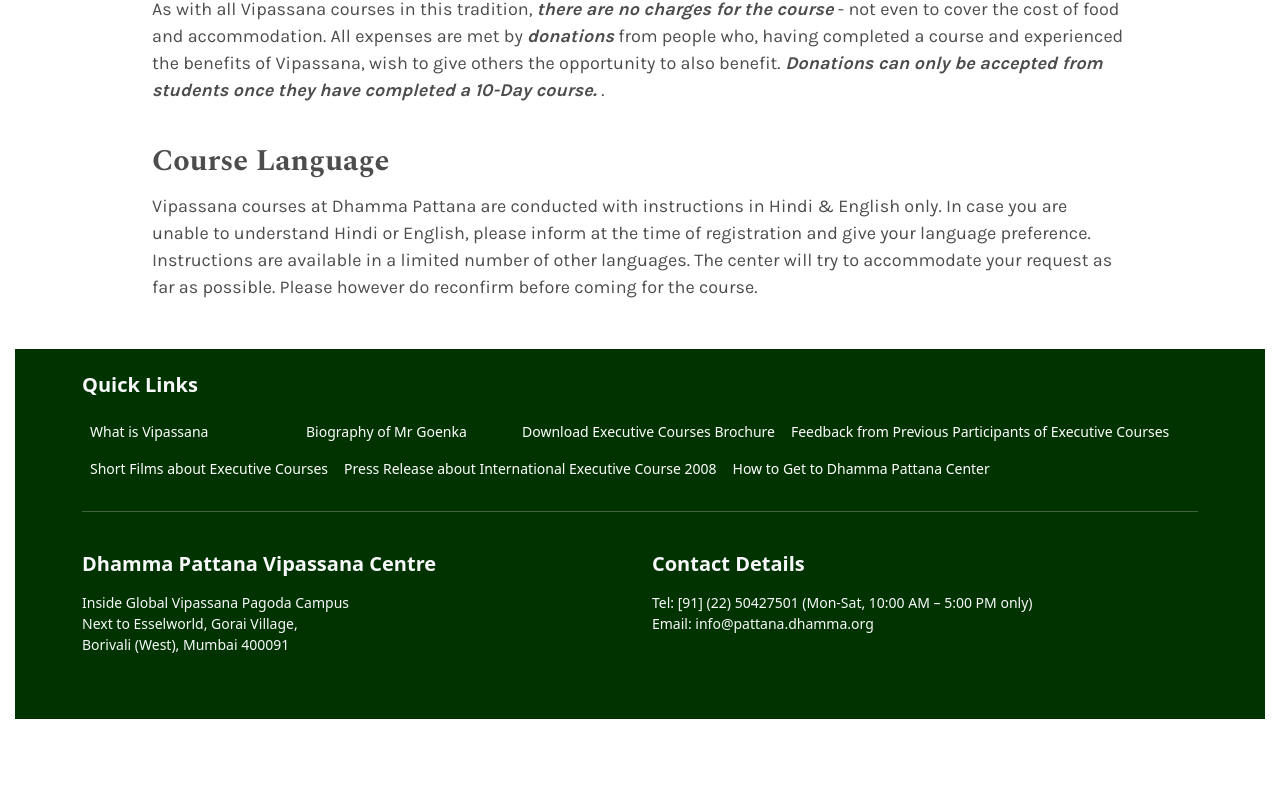
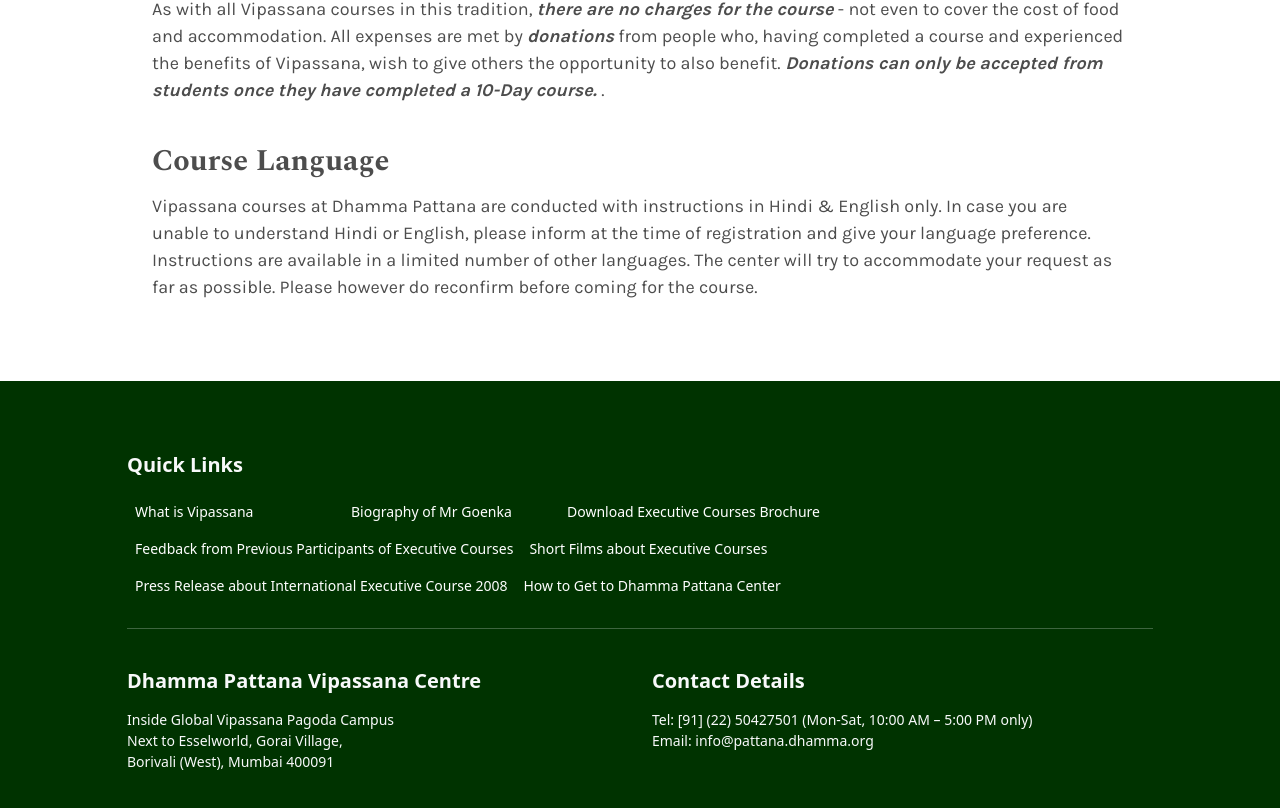
Before and after one commit to navgurukul/pattana-dhamma, a React (Create React App) app: page / in a window 1280 px wide. Shown: the part 2004-2812 px from the top of the page. Before the commit the page ends 2723 px from the top, so only its background shows below. Built offline with nearby package versions, Linux system fonts and the light colour scheme.

Commit message:
fixed the size of the footer

```diff
--- a/src/Pages/Footer/footer.css
+++ b/src/Pages/Footer/footer.css
@@ -1,45 +1,15 @@
-/* .footer{
-    background-color: #003300;
-}
-.footer-container{
-
-    width: 100%;
-    margin-top: 5%;
-    margin-bottom: -10px;
-}
-.footer-text{
-    font-family: 'Karla', sans-serif;
-    font-weight: 400;
-    font-size: 14px;
-    line-height:23.8px;
-}
-.footer-heading{
-    font-family: 'Karla', sans-serif;
-    font-weight: 700;
-    font-size: 18px;
-    line-height:30.6px;
-}
-.footer-link {
-    color: white;
-    text-decoration: none;
-}
-.footer-link:hover {
-  text-decoration: underline;
-} */
-
-
 .footer {
     background-color: #003300;
     width: 100%;
     margin-top: 32px;
     margin-bottom: -10px;
-    padding: 15px 0; /* Padding for top and bottom */
+    padding: 15px 0;
 }
 
 .footer-container {
-
-    margin: 0 auto; /* Center the content */
-    padding: 0 15px; /* Padding for left and right inside container */
+    width: 100%;
+    margin-top: 5%;
+    margin-bottom: -10px;
     color: white;
 }
 
--- a/src/Pages/Footer/footer.js
+++ b/src/Pages/Footer/footer.js
@@ -3,20 +3,34 @@
 
 function Footer() {
     return (
-        <div className='footer-container'>
-            <footer className="footer text-light py-4">
-                <div className="container-lg">
+        <div className='footer-container '>
+            <footer className="footer text-light py-4 ">
+                <div className="container-sm"  style={{ maxWidth: "1050px" }}>
                     <div>
-                        <h5 className="text-light footer-heading mb-3">Quick Links</h5>
+                        <h5 className=" footer-heading mb-3 mt-5">Quick Links</h5>
 
                         <div className="d-flex flex-wrap  mb-4 footer-text">
-                            <a href="https://www.dhamma.org/en/about/vipassana" className="footer-link mx-2 my-2" style={{ minWidth: '200px' }}>What is Vipassana</a>
-                            <a href="https://www.executive.dhamma.org/en/docs/sng/Sng-bio.pdf" className="footer-link mx-2 my-2" style={{ minWidth: '200px' }}>Biography of Mr Goenka</a>
-                            <a href="#contact" className="footer-link mx-2 my-2" style={{ minWidth: '200px' }}>Download Executive Courses Brochure</a>
-                            <a href="https://pattana.dhamma.org/exp.shtml" className="footer-link mx-2 my-2" style={{ minWidth: '200px' }}>Feedback from Previous Participants of Executive Courses</a>
-                            <a href="#home" className="footer-link mx-2 my-2" style={{ minWidth: '200px' }}>Short Films about Executive Courses</a>
-                            <a href="https://pajjota.dhamma.org/fileadmin/dhamma/europe/centers/dhammapajjota/executive/EECC-PressArticlev1-2008v2.pdf" className="footer-link  mx-2 my-2" style={{ minWidth: '200px' }}>Press Release about International Executive Course 2008</a>
-                            <a href="https://pattana.dhamma.org/directions.shtml" className="footer-link mx-2 my-2" style={{ minWidth: '200px' }}>How to Get to Dhamma Pattana Center</a>
+                            <a href="https://www.dhamma.org/en/about/vipassana" className="footer-link mx-2 my-2" style={{ minWidth: '200px' }}>
+                                What is Vipassana
+                            </a>
+                            <a href="https://www.executive.dhamma.org/en/docs/sng/Sng-bio.pdf" className="footer-link mx-2 my-2" style={{ minWidth: '200px' }}>
+                                Biography of Mr Goenka
+                            </a>
+                            <a href="#contact" className="footer-link mx-2 my-2" style={{ minWidth: '200px' }}>
+                                Download Executive Courses Brochure
+                            </a>
+                            <a href="https://pattana.dhamma.org/exp.shtml" className="footer-link mx-2 my-2" style={{ minWidth: '200px' }}>
+                                Feedback from Previous Participants of Executive Courses
+                            </a>
+                            <a href="#home" className="footer-link mx-2 my-2" style={{ minWidth: '200px' }}>
+                                Short Films about Executive Courses
+                            </a>
+                            <a href="https://pajjota.dhamma.org/fileadmin/dhamma/europe/centers/dhammapajjota/executive/EECC-PressArticlev1-2008v2.pdf" className="footer-link  mx-2 my-2" style={{ minWidth: '200px' }}>
+                                Press Release about International Executive Course 2008
+                            </a>
+                            <a href="https://pattana.dhamma.org/directions.shtml" className="footer-link mx-2 my-2" style={{ minWidth: '200px' }}>
+                                How to Get to Dhamma Pattana Center
+                            </a>
                         </div>
                         <hr className="bg-light mb-4" />
                         <div className="row">
@@ -43,82 +57,3 @@
 }
 
 export default Footer;
-
-// import React from "react";
-// import "./footer.css";
-
-// function Footer() {
-//   return (
-//     <footer className="footer">
-//       <div className="footer-container" >
-//         <div className="container-sm"style={{ maxWidth: "1020px" }} >
-//           <h5 className="footer-heading mb-3">Quick Links</h5>
-
-//           <div className="d-flex flex-wrap mb-4 footer-links">
-//             <a
-//               href="https://www.dhamma.org/en/about/vipassana"
-//               className="footer-link"
-//             >
-//               What is Vipassana
-//             </a>
-//             <a
-//               href="https://www.executive.dhamma.org/en/docs/sng/Sng-bio.pdf"
-//               className="footer-link"
-//             >
-//               Biography of Mr Goenka
-//             </a>
-//             <a href="#contact" className="footer-link">
-//               Download Executive Courses Brochure
-//             </a>
-//             <a
-//               href="https://pattana.dhamma.org/exp.shtml"
-//               className="footer-link"
-//             >
-//               Feedback from Previous Participants of Executive Courses
-//             </a>
-//             <a href="#home" className="footer-link">
-//               Short Films about Executive Courses
-//             </a>
-//             <a
-//               href="https://pajjota.dhamma.org/fileadmin/dhamma/europe/centers/dhammapajjota/executive/EECC-PressArticlev1-2008v2.pdf"
-//               className="footer-link"
-//             >
-//               Press Release about International Executive Course 2008
-//             </a>
-//             <a
-//               href="https://pattana.dhamma.org/directions.shtml"
-//               className="footer-link"
-//             >
-//               How to Get to Dhamma Pattana Center
-//             </a>
-//           </div>
-//           <hr className="footer-divider" />
-//           <div className="row">
-//             <div className="col-md-6 mb-4">
-//               <h5 className="footer-heading mb-3">
-//                 Dhamma Pattana Vipassana Centre
-//               </h5>
-//               <p className="footer-text">
-//                 Inside Global Vipassana Pagoda Campus
-//                 <br />
-//                 Next to Esselworld, Gorai Village,
-//                 <br />
-//                 Borivali (West), Mumbai 400091
-//               </p>
-//             </div>
-//             <div className="col-md-6 mb-4">
-//               <h5 className="footer-heading mb-3">Contact Details</h5>
-//               <p className="footer-text">
-//                 Tel: [91] (22) 50427501 (Mon-Sat, 10:00 AM – 5:00 PM only)
-//                 <br />
-//                 Email: info@pattana.dhamma.org
-//               </p>
-//             </div>
-//           </div>
-//         </div>
-//       </div>
-//     </footer>
-//   );
-// }
-
-// export default Footer;
```
